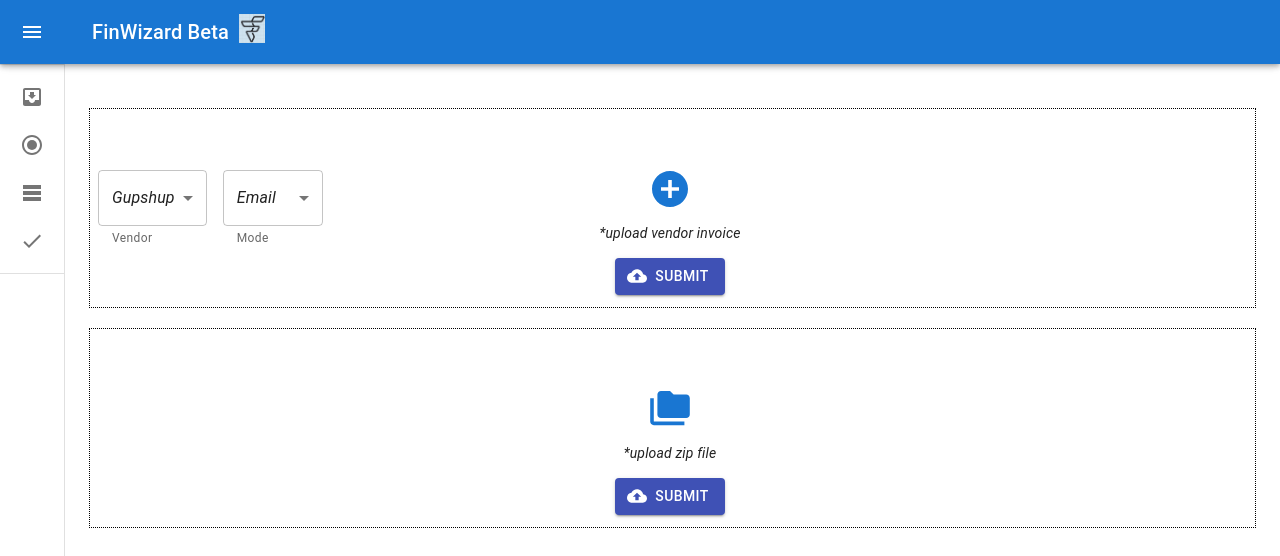
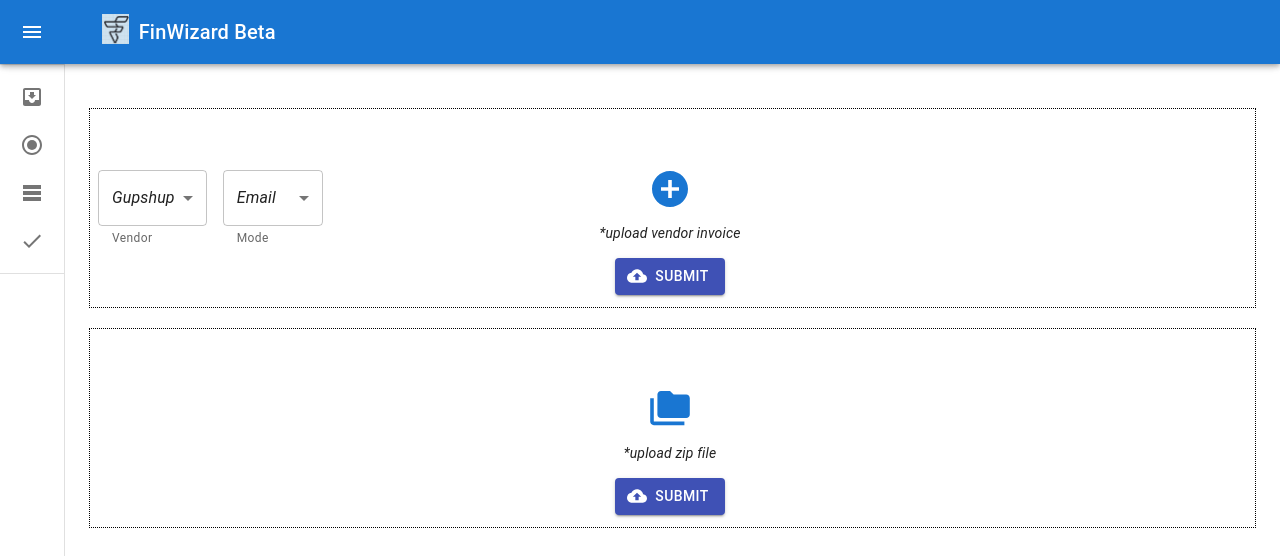
Before and after one commit to Bashar200/invoicer, a React (Create React App) app: page / in a window 1280 px wide. Shown: the top 556 px of the page. Built offline with nearby package versions, Linux system fonts and the light colour scheme.

Commit message:
Add invoice

```diff
--- a/src/components/Home/HomePage.js
+++ b/src/components/Home/HomePage.js
@@ -134,19 +134,19 @@ export default function MiniDrawer() {
           >
             <MenuIcon />
           </IconButton>
-          <Typography variant="h6" noWrap component="div">
-            FinWizard Beta
-          </Typography>
           <div>
           <img src={require('./logo.png')} alt=''  style={{
-          maxWidth: '10%',
-          maxHeight: '10%',
+          maxWidth: '50px',
+          maxHeight: '50px',
           height: 'auto',
           padding:'10px',
           marginRight:'0px'
         }}/>
 
           </div>
+          <Typography variant="h6" noWrap component="div">
+            FinWizard Beta
+          </Typography>
         </Toolbar>
       </AppBar>
       <Drawer variant="permanent" open={open}>
```
